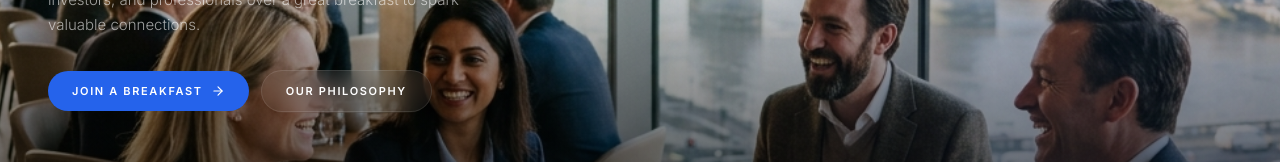
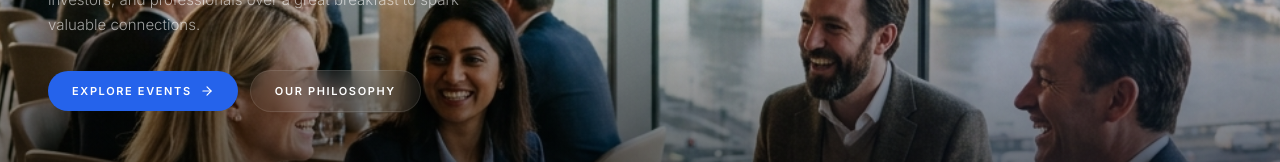
Before and after one commit to Aasirwahab/networking-event-website, a Next.js app: page / in a window 1280 px wide. Shown: the part 409-571 px from the top of the page. Built offline with nearby package versions, Linux system fonts and the light colour scheme.

Commit message:
feat: add global styles and implement responsive HeroSection component

```diff
--- a/src/app/globals.css
+++ b/src/app/globals.css
@@ -169,7 +169,7 @@ html.lenis body {
   background-color: #1e40af;
   opacity: 0;
   will-change: opacity;
-  pointer-events: auto;
+  pointer-events: inherit;
 }
 
 .nav-items-col:nth-child(1) {
--- a/src/sections/HeroSection.tsx
+++ b/src/sections/HeroSection.tsx
@@ -1,10 +1,10 @@
 'use client';
 
 import Image from 'next/image';
-import Link from 'next/link';
 import { motion } from 'framer-motion';
 import { ArrowRight } from 'lucide-react';
 import { InfiniteMarquee } from '@/components/InfiniteMarquee';
+import { usePageTransition } from '@/components/TransitionProvider';
 
 const containerVariants = {
   hidden: { opacity: 0 },
@@ -30,6 +30,7 @@ const itemVariants = {
 };
 
 export function HeroSection() {
+  const { navigateTo } = usePageTransition();
 
   return (
     <section className="relative h-[100dvh] flex flex-col overflow-hidden">
@@ -82,19 +83,19 @@ export function HeroSection() {
 
             {/* CTA Buttons */}
             <motion.div variants={itemVariants} className="flex flex-wrap items-center gap-3">
-              <Link
-                href="/events"
-                className="group inline-flex items-center gap-2 bg-primary text-white px-6 py-3 rounded-full font-semibold uppercase tracking-[0.15em] text-[11px] transition-all duration-300 hover:scale-[1.03] hover:shadow-[0_12px_30px_rgba(197,160,89,0.3)]"
+              <button
+                onClick={() => navigateTo('/events')}
+                className="group inline-flex items-center gap-2 bg-primary text-white px-6 py-3 rounded-full font-semibold uppercase tracking-[0.15em] text-[11px] transition-all duration-300 hover:scale-[1.03] hover:shadow-[0_12px_30px_rgba(197,160,89,0.3)] cursor-pointer"
               >
-                Join a Breakfast
+                Explore Events
                 <ArrowRight className="w-3.5 h-3.5 transition-transform duration-300 group-hover:translate-x-0.5" />
-              </Link>
-              <Link
-                href="/about"
-                className="group inline-flex items-center gap-2 bg-white/5 backdrop-blur-md border border-white/10 text-white px-6 py-3 rounded-full font-semibold uppercase tracking-[0.15em] text-[11px] transition-all duration-300 hover:bg-white/10"
+              </button>
+              <button
+                onClick={() => navigateTo('/about')}
+                className="group inline-flex items-center gap-2 bg-white/5 backdrop-blur-md border border-white/10 text-white px-6 py-3 rounded-full font-semibold uppercase tracking-[0.15em] text-[11px] transition-all duration-300 hover:bg-white/10 cursor-pointer"
               >
                 Our Philosophy
-              </Link>
+              </button>
             </motion.div>
           </motion.div>
         </div>
```
